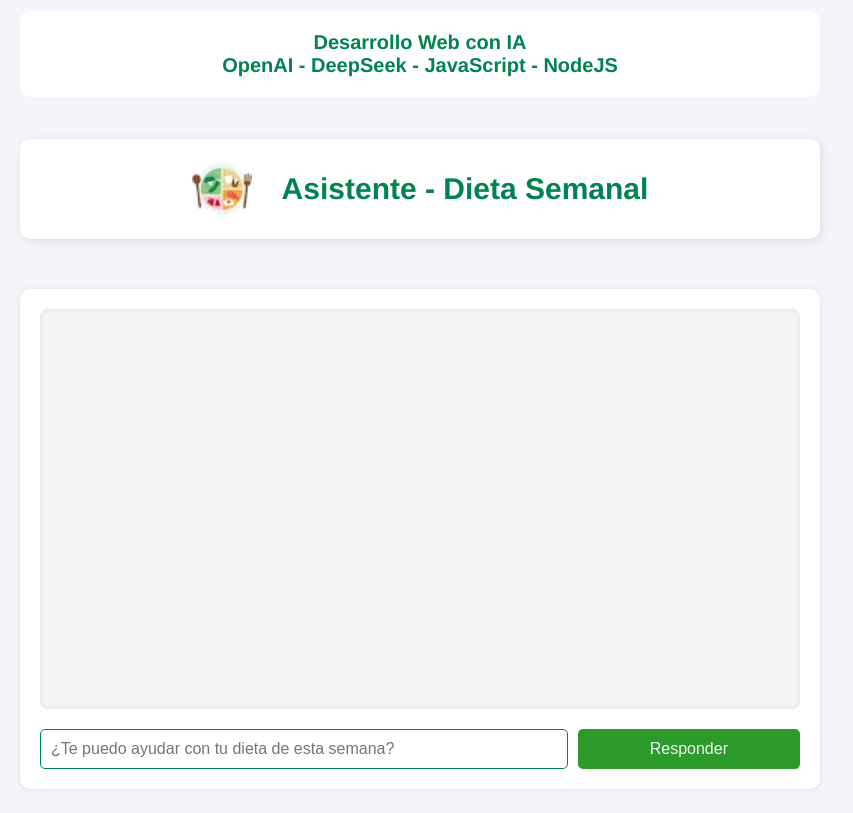
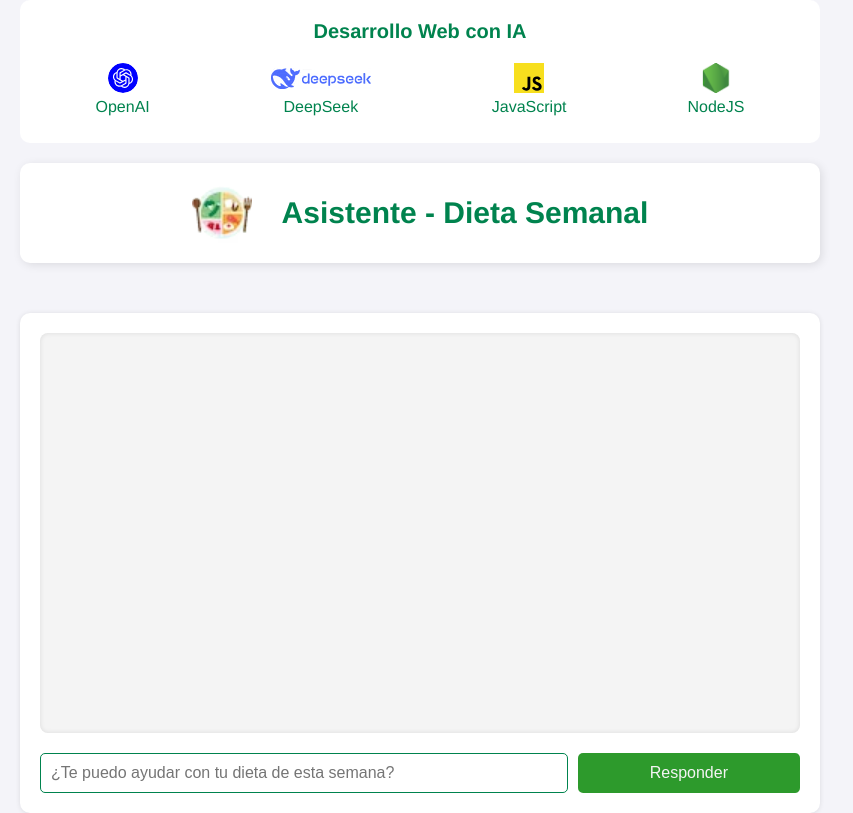
Before and after one commit to AntoniCut/01-udemy--01-victor-robles-web--08-desarrollo-web-ia-openai-deepseek--05-assistant-de-dietas-openai, a website with bundled scripts: page public/index.html in a window 1280 px wide. Shown: the whole page, without its empty margins (220-1073 px from the left). Built offline with nearby package versions, Linux system fonts and the light colour scheme.

Commit message:
Modificar Header Proyecto principal

```diff
--- a/public/assets/css/styles.css
+++ b/public/assets/css/styles.css
@@ -80,6 +80,8 @@ body {
     font-family: Helvetica, sans-serif, Arial;
 }
 
+
+/*  -----  Layout principal  -----  */
 .layout__header-project {
     width: 95%;
     max-width: 80rem;
@@ -101,6 +103,85 @@ body {
     text-align: center;
 }
 
+/*  -----  Tech stack icons  -----  */
+
+.header__tech-stack {
+    width: 100%;
+    display: flex;
+    flex-wrap: wrap;
+    justify-content: space-around;
+    gap: 1rem;
+    margin-top: 1rem;
+}
+
+.tech-item {
+    height: 6rem;
+    display: flex;
+    flex-direction: column;
+    align-items: center;
+    gap: 0.5rem;
+}
+
+.tech-icon {
+    width: 1.5rem;
+    height: 1.5rem;
+    object-fit: contain;
+    transition: transform 300ms ease;
+}
+
+.tech-icon--deepseek {
+    width: 6rem;
+    height: 1.5;
+}
+
+.tech-icon:hover {
+    transform: scale(1.1);
+}
+
+.tech-name {
+    font-size: 1.2rem;
+    color: var(--color-text-header);
+    font-weight: 500;
+}
+
+@media(min-width: 480px) {
+
+    .tech-icon {
+        width: 3rem;
+        height: 3rem;
+    }
+
+    .tech-icon--deepseek {
+        width: 8rem;
+        height: 3;
+    }
+
+    .tech-name {
+        font-size: 1.4rem;
+    }
+}
+
+@media(min-width: 768px) {
+    .tech-icon {
+        width: 3rem;
+        height: 3rem;
+    }
+
+    .tech-icon--deepseek {
+        width: 10rem;
+        height: 3rem;
+    }
+
+    .tech-name {
+        font-size: 1.6rem;
+    }
+}
+
+
+/*  -----  Estilos del Proyecto  -----  */
+
+
+/*  -----  Layout del chat  -----  */
 .layout__chat {
     width: 95%;
     max-width: 80rem;
--- a/public/index.html
+++ b/public/index.html
@@ -26,10 +26,26 @@
 
         <h1 class="header__title-project">
             Desarrollo Web con IA
-            <br>
-            OpenAI - DeepSeek - JavaScript - NodeJS
         </h1>
 
+        <div class="header__tech-stack">
+            <div class="tech-item">
+                <img src="./assets/img/openai-platform.svg" alt="OpenAI" class="tech-icon">
+                <span class="tech-name">OpenAI</span>
+            </div>
+            <div class="tech-item">
+                <img src="./assets/img/deepseek.avif" alt="DeepSeek" class="tech-icon tech-icon--deepseek">
+                <span class="tech-name">DeepSeek</span>
+            </div>
+            <div class="tech-item">
+                <img src="./assets/img/javascript.svg" alt="JavaScript" class="tech-icon">
+                <span class="tech-name">JavaScript</span>
+            </div>
+            <div class="tech-item">
+                <img src="./assets/img/nodejs-icon.ico" alt="NodeJS" class="tech-icon">
+                <span class="tech-name">NodeJS</span>
+            </div>
+        </div>
 
     </header>
 
```
Also changed, not shown: public/assets/img/deepseek.avif (added), public/assets/img/deepseek.png (added), public/assets/img/javascript.svg (added), public/assets/img/nodejs-icon.ico (added), public/assets/img/openai-platform.svg (added).
